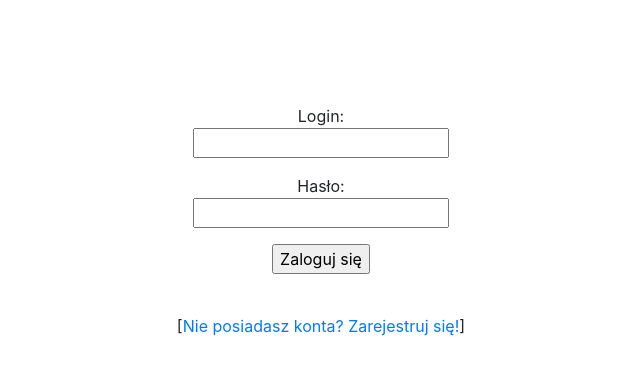
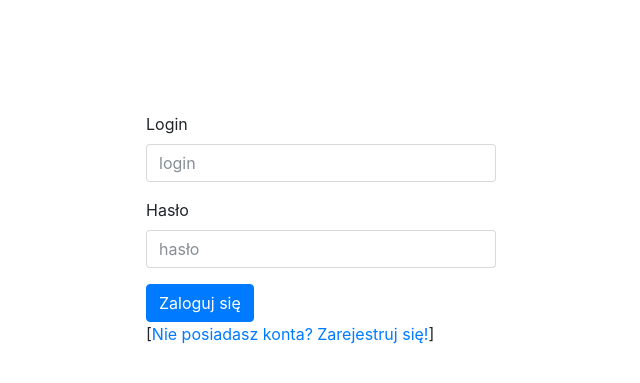
Before and after one commit to kamil526/PHP-SERWIS, a PHP site: page /loginKlient.php in a window 1280 px wide. Shown: the top 383 px of the page, without its empty margins (319-959 px from the left). Run offline with PHP 8.4, Linux system fonts and the light colour scheme.

Commit message:
zmiana wyglądu

```diff
--- a/loginKlient.php
+++ b/loginKlient.php
@@ -26,28 +26,32 @@
         <link rel="stylesheet" href="startpage/css/bootstrap.css">
     </head>
     <body>
-        <form method="post" action="loginKlient.php">
-            <center>
-                <br>
-                <br>
-                <br>
-                <p>
-                    Login:<br>
-                    <input type="text" name="login">
-                </p>
-                <p>
-                    Hasło:<br>
-                    <input type="password" name="password">
-                </p>
-                <p>
-                    <input type="submit" value="Zaloguj się">
-                </p>
-                <br>
-                <p>
-                    [<a href="register.php">Nie posiadasz konta? Zarejestruj się!</a>]
-                </p>
-            </center>
-        </form>
+    <section class="page">
+        <div class="container">
+            <div class="row featurette">
+
+                <div class="col-md-4 offset-md-4">
+                    <form method="post" action="loginKlient.php">
+
+                        <div class="form-group">
+                            <label for="exampleInputEmail1">Login</label>
+                            <input type="text" class="form-control" name="login" aria-describedby="emailHelp" placeholder="login">
+                        </div>
+                        <div class="form-group">
+                            <label for="exampleInputPassword1">Hasło</label>
+                            <input type="password" class="form-control" name="password" placeholder="hasło">
+                        </div>
+                        <button type="submit" class="btn btn-primary">Zaloguj się</button>
+                        <p>
+                            [<a href="register.php">Nie posiadasz konta? Zarejestruj się!</a>]
+                        </p>
+                    </form>
+                </div>
+
+
+            </div>
+        </div>
+    </section>
     </body>
 </html>
 
```
